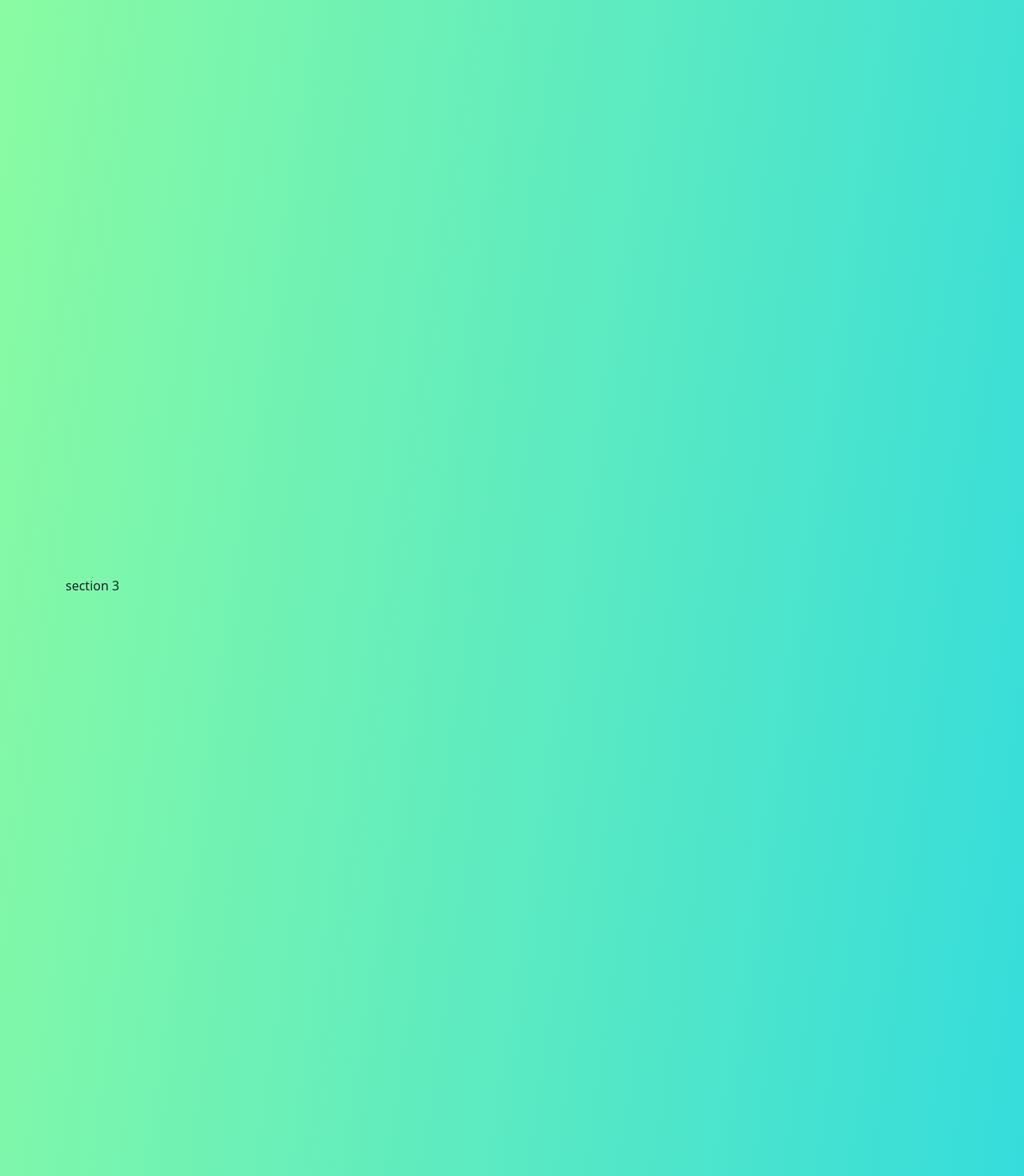
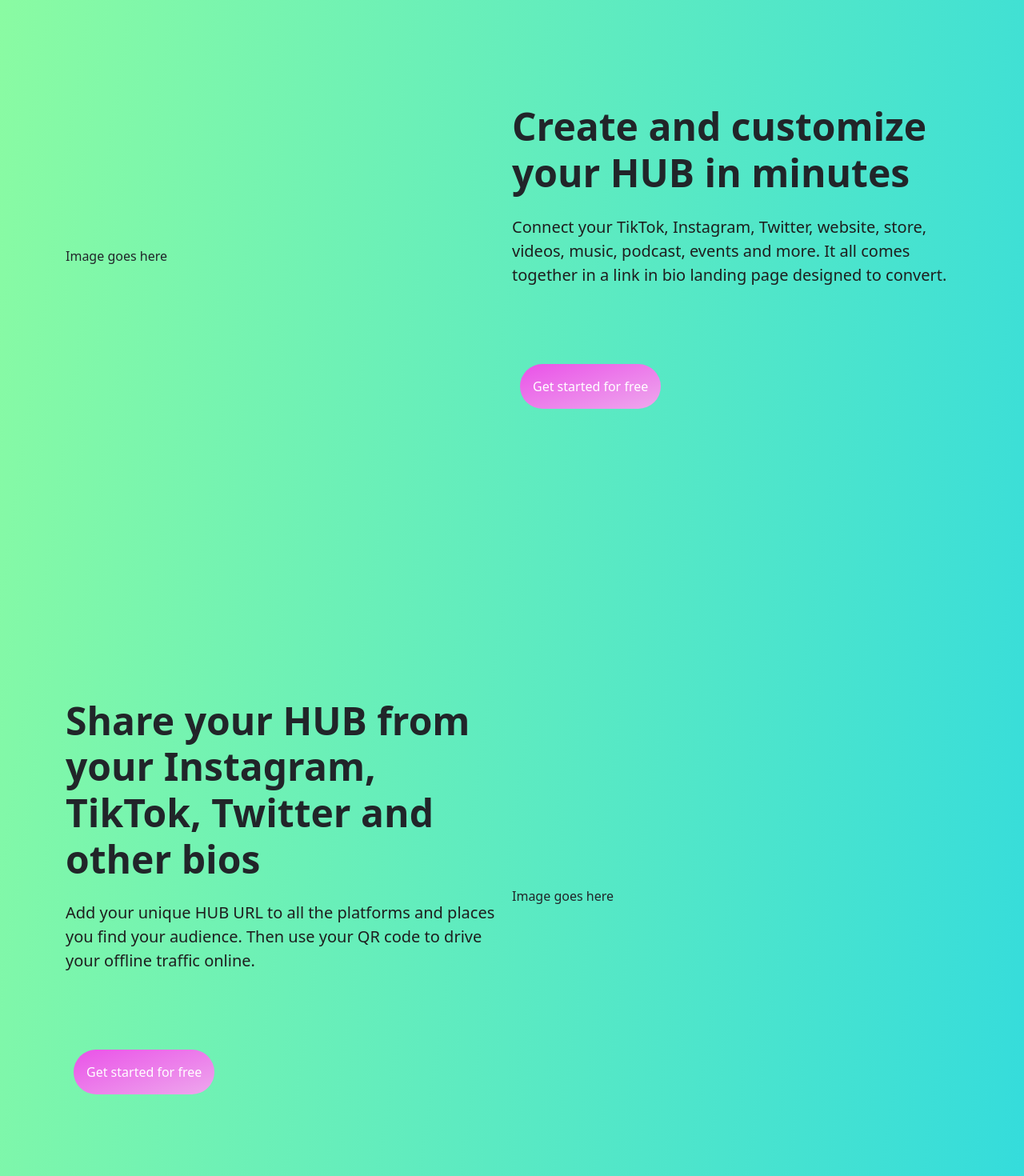
Before and after one commit to Angeltheesoto/Links_App, a React (Create React App) app in the folder client/: page /hub in a window 1280 px wide. Shown: the part 940-2410 px from the top of the page at 80% size. Built offline with nearby package versions, Linux system fonts and the light colour scheme; no server answers.

Commit message:
finished adding basic information on hub homepage

```diff
--- a/client/src/components/nav/nav.css
+++ b/client/src/components/nav/nav.css
@@ -208,3 +208,7 @@
   color: white;
   background-image: linear-gradient(to bottom right, #e32c58, #ffb199);
 }
+
+.navbar {
+  border-radius: 0 0 30px 30px;
+}
--- a/client/src/views/hub/Hub.jsx
+++ b/client/src/views/hub/Hub.jsx
@@ -18,7 +18,7 @@
               <input type="text" placeholder="yourname"></input>
             </div>
             <div>
-              <button type="submit" className="linksButton sand">
+              <button type="submit" className="linksButton hubLinks pink">
                 Claim your HUB
               </button>
             </div>
@@ -28,15 +28,215 @@
           <img src="/assets/phone.png" alt="phone" />
         </div>
       </section>
-      <section className="hubSectionTwo">section 2</section>
-      <section className="hubSectionThree">section 3</section>
-      <section className="hubSectionFour">section 4</section>
-      <section className="hubSectionFive">section 5</section>
-      <section className="hubSectionSix">section 6</section>
-      <section className="hubSectionOSeven">section 7</section>
-      <section className="hubSectionEight">section 8</section>
-      <section className="hubSectionNine">section 9</section>
-      <section className="hubSectionTen">section 10</section>
+      <section className="hubSectionTwo">
+        <div className="d-flex flex-row align-items-center">
+          <div className="w-50">Image goes here</div>
+          <div className="w-50">
+            <h2 className="fw-bold mb-4">
+              Create and customize your HUB in minutes
+            </h2>
+            <p className="fs-5 mb-5">
+              Connect your TikTok, Instagram, Twitter, website, store, videos,
+              music, podcast, events and more. It all comes together in a link
+              in bio landing page designed to convert.
+            </p>
+            <button className="linksButton hubLinks pink mt-5">
+              Get started for free
+            </button>
+          </div>
+        </div>
+      </section>
+      <section className="hubSectionThree">
+        <div className="d-flex flex-row align-items-center">
+          <div className="w-50">
+            <h2 className="fw-bold mb-4">
+              Share your HUB from your Instagram, TikTok, Twitter and other bios
+            </h2>
+            <p className="fs-5 mb-5">
+              Add your unique HUB URL to all the platforms and places you find
+              your audience. Then use your QR code to drive your offline traffic
+              online.
+            </p>
+            <button className="linksButton hubLinks pink mt-5">
+              Get started for free
+            </button>
+          </div>
+          <div className="w-50">Image goes here</div>
+        </div>
+      </section>
+      <section className="hubSectionFour">
+        <div className="d-flex flex-row-reverse align-items-center">
+          <div className="w-50">
+            <h2 className="fw-bold mb-4">
+              Analyze your audience and keep your followers engaged
+            </h2>
+            <p className="fs-5 mb-5">
+              Track your engagement over time, monitor revenue and learn what's
+              converting your audience. Make informed updates on the fly to keep
+              them coming back.
+            </p>
+            <button className="linksButton hubLinks pink mt-5">
+              Get started for free
+            </button>
+          </div>
+          <div className="w-50">Images flipping</div>
+        </div>
+      </section>
+      <section className="hubSectionFive">
+        <div className="d-flex flex-column align-items-center justify-content-center w-100 ">
+          <h2 className="fw-bold">The only link in bio trused by 35M+</h2>
+          <h2 className="text-primary fw-bold">!Text that changes!</h2>
+        </div>
+      </section>
+      <section className="hubSectionSix">
+        <div className="d-flex flex-row align-items-center justify-content-end w-100">
+          <div className="w-50 h-100 d-flex flex-column justify-content-between">
+            <div className="bg-white p-5 rounded-5 hubSectionSixPrimary">
+              <p className="h-50">Image goes here</p>
+              <div className="h-50 d-flex flex-column justify-content-end">
+                <a href="#">
+                  <h3 className="fw-bold">
+                    Share your content in limitless ways on your Linktree.
+                  </h3>
+                </a>
+              </div>
+            </div>
+            <div className="bg-white p-5 rounded-5 hubSectionSixPrimary">
+              <p className="h-50">Image goes here</p>
+              <div className="h-50 d-flex flex-column justify-content-end">
+                <a href="#">
+                  <h3 className="fw-bold">
+                    Sell products and collect payments. It's monetization made
+                    simple.
+                  </h3>
+                </a>
+              </div>
+            </div>
+          </div>
+          <div className="w-50 h-100 bg-white p-5 p-10 ms-5 rounded-5">
+            <p className="h-50 w-100">Image goes here</p>
+            <div className="h-50 d-flex flex-column justify-content-end">
+              <a href="#">
+                <h3 className="fw-bold">
+                  Grow, own and engage your audience by unifying them in one
+                  place.
+                </h3>
+              </a>
+            </div>
+          </div>
+        </div>
+      </section>
+      <section className="hubSectionSeven pt-5">
+        <div className="d-flex w-100 flex-column mt-5">
+          <div className="d-flex flex-column justify-content-center align-items-center mb-5">
+            <h2 className="fw-bold">
+              The fast, friendly and powerful link in bio tool.
+            </h2>
+            <button className="linksButton hubLinks pink mt-5 ">
+              Explore all plans
+            </button>
+          </div>
+          <div className="d-flex w-100 h-100 flex-row justify-content-between mt-5">
+            <div className=" h-75 bg-white p-5 rounded-5 hubSectionSevenPrimary">
+              <p className="h-50">Image goes here</p>
+              <p className="fs-5 mt-5">
+                Seamlessly connect your Linktree with the tools you already use.
+              </p>
+            </div>
+            <div className=" h-75 bg-white p-5 rounded-5 hubSectionSevenPrimary">
+              <p className="h-50">Image goes here</p>
+              <p className="fs-5 mt-5">
+                Customize your Linktree to match your brand. Make it feel like
+                you.
+              </p>
+            </div>
+            <div className=" h-75 bg-white p-5 rounded-5 hubSectionSevenPrimary">
+              <p className="h-50">Image goes here</p>
+              <p className="fs-5 mt-5">
+                Manage, update and schedule content with our quick, easy editor.
+              </p>
+            </div>
+          </div>
+        </div>
+      </section>
+      <section className="hubSectionEight">
+        <div className="d-flex flex-column justify-content-center align-items-center w-100">
+          <h2 className="fw-bold">As featured in...</h2>
+          <div className="d-flex flex-row mt-5">
+            <p className="bg-white rounded-5 px-5 py-4 w-5 me-4">Brand</p>
+            <p className="bg-white rounded-5 px-5 py-4 w-5 me-4">Brand</p>
+            <p className="bg-white rounded-5 px-5 py-4 w-5 me-4">Brand</p>
+            <p className="bg-white rounded-5 px-5 py-4 w-5 me-4">Brand</p>
+            <p className="bg-white rounded-5 px-5 py-4 w-5 me-4">Brand</p>
+          </div>
+        </div>
+      </section>
+      <section className="hubSectionNine">
+        <div>
+          <p className="h-50 d-flex flex-row align-items-center justify-content-center">
+            Images slide left and right in a circle
+          </p>
+          <div className="d-flex flex-column align-items-center justify-content-center mx-5">
+            <h2 className="fw-bold text-center">
+              "HUB helps my customers get where they need to go. It's so fast
+              and easy."
+            </h2>
+            <span className="fw-bold text-muted fs-4">Patti Chimkire,</span>
+            <span className="fw-bold text-muted fs-4">
+              Founder and Pastry Chef, Mali Bakes
+            </span>
+          </div>
+          <div className="d-flex flex-row align-items-center justify-content-center mt-5">
+            <button className="p-3 fw-bolder me-3 rounded-3">{`<`}</button>
+            <button className="p-3 fw-bolder rounded-3">{`>`}</button>
+          </div>
+        </div>
+      </section>
+      <section className="hubSectionTen">
+        <div className="d-flex flex-column align-items-center justify-content-center ">
+          <h2 className="mb-5">Got questions?</h2>
+          <div className="bg-white rounded-4 p-5 w-50 mb-4">
+            <div className="d-flex flex-row align-items-center justify-content-center mb-5">
+              <h3 className="me-5">Why do i need a link in bio tool?</h3>
+              <button>v</button>
+            </div>
+            <div>
+              <p>
+                Right now, every time you've got something new to share, you
+                have to go to every single one of your channels to change the
+                link in each of your bios. It's time-consuming and complicated -
+                making it so much harder to keep everything up to date.
+              </p>
+              <p>
+                A link in bio tool means you never have to compromise, or remove
+                one link from your bio so you can add another. You can keep
+                everything you want to share online in one link. When you've got
+                a change, you only ever have to make it once.
+              </p>
+            </div>
+          </div>
+          <div className="bg-white rounded-4 p-5 w-50 mb-4">
+            <div className="d-flex flex-row align-items-center justify-content-center mb-5">
+              <h3 className="me-5">Why do i need a link in bio tool?</h3>
+              <button>v</button>
+            </div>
+            <div>
+              <p>
+                Right now, every time you've got something new to share, you
+                have to go to every single one of your channels to change the
+                link in each of your bios. It's time-consuming and complicated -
+                making it so much harder to keep everything up to date.
+              </p>
+              <p>
+                A link in bio tool means you never have to compromise, or remove
+                one link from your bio so you can add another. You can keep
+                everything you want to share online in one link. When you've got
+                a change, you only ever have to make it once.
+              </p>
+            </div>
+          </div>
+        </div>
+      </section>
     </div>
   );
 };
--- a/client/src/views/hub/hub.css
+++ b/client/src/views/hub/hub.css
@@ -8,6 +8,12 @@
   color: #1e1e1e;
   font-weight: 500;
 }
+
+h2 {
+  font-size: 3rem !important;
+}
+
+/* section 1 */
 
 .hubSectionOne {
   flex-direction: row;
@@ -32,7 +38,6 @@
 }
 
 .hubSectionOneContainer form {
-  /* border: 1px solid red; */
   display: flex;
   flex-direction: row;
 }
@@ -58,8 +63,31 @@
   height: auto;
 }
 
-.sand {
+.hubLinks {
   color: white;
   padding: 1rem;
+}
+
+.pink {
   background-image: linear-gradient(to bottom right, #ea52e8, #eea8ed);
 }
+
+/* section 2 */
+.hubSectionTwo {
+  flex-direction: row-reverse;
+}
+
+/* section 6 */
+.hubSectionSixPrimary {
+  height: 47.5% !important;
+}
+
+/* section 7 */
+.hubSectionSevenPrimary {
+  width: 32%;
+}
+
+/* section 8 */
+.hubSectionEight {
+  min-height: 50vh;
+}
```
